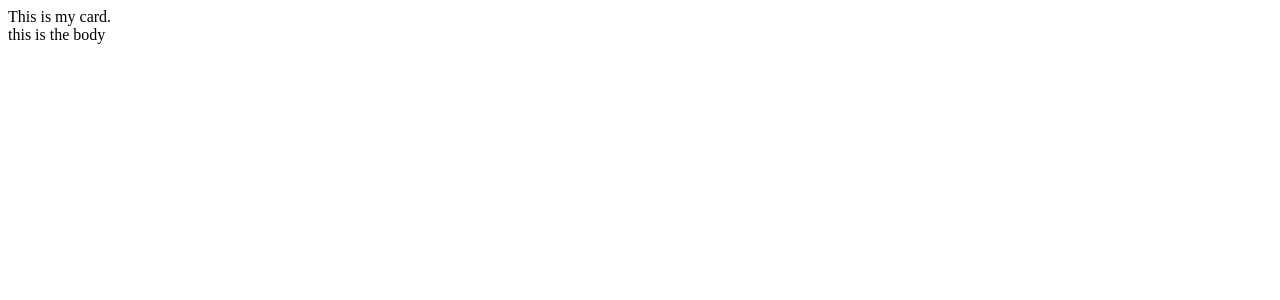
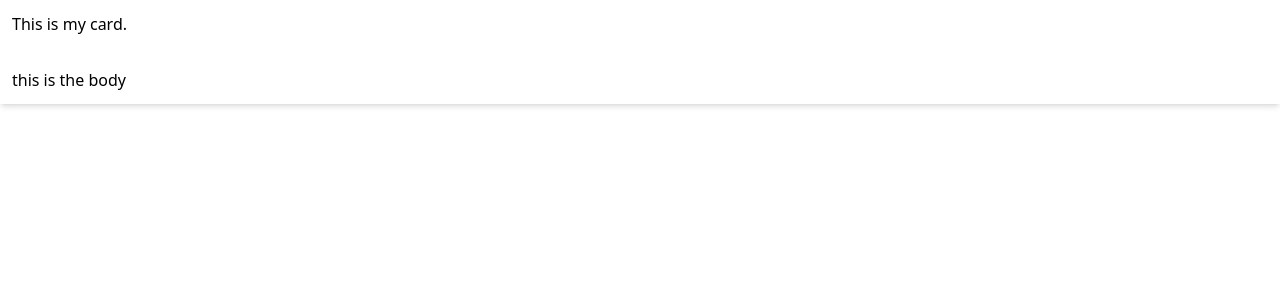
Before and after one commit to alexaraes/GFE-testimonial-card, a Next.js app: page / in a window 1280 px wide. Shown: the top 300 px of the page. Built offline with nearby package versions, Linux system fonts and the light colour scheme.

Commit message:
added new files

```diff
--- a/css/style.css
+++ /dev/null
@@ -1,31 +0,0 @@
-/* Put any custom CSS styles here.  */
-/* Be sure to delete the <style> tag in index.html if you want to use this stylesheet. */
-body {
-  margin: 0;
-  font-family: "Noto Sans", system-ui, -apple-system, BlinkMacSystemFont,
-    "Segoe UI", Roboto, Oxygen, Ubuntu, Cantarell, "Open Sans", "Helvetica Neue",
-    sans-serif;
-  min-height: 100vh;
-
-  -webkit-font-smoothing: antialiased;
-  -moz-osx-font-smoothing: grayscale;
-  text-rendering: optimizeLegibility;
-}
-
-* {
-  box-sizing: border-box;
-}
-
-.credits {
-  color: #777;
-  position: fixed;
-  bottom: 24px;
-  left: 24px;
-  font-size: 11px;
-  text-align: center;
-}
-
-.credits a {
-  color: #000;
-  font-weight: bold;
-}
--- a/index.html
+++ /dev/null
@@ -1,48 +0,0 @@
-<!DOCTYPE html>
-<html lang="en">
-  <!-- [Delete this comment] This file is the main file for the challenge. For the most part, you should be editing this file. -->
-  <head>
-    <meta charset="utf-8" />
-    <meta name="viewport" content="width=device-width, initial-scale=1" />
-    <title>GreatFrontEnd Projects</title>
-    <link rel="preconnect" href="https://fonts.googleapis.com" />
-    <link rel="preconnect" href="https://fonts.gstatic.com" crossorigin />
-    <link
-      href="https://fonts.googleapis.com/css2?family=Noto+Sans:ital,wght@0,100..900;1,100..900&display=swap"
-      rel="stylesheet"
-    />
-    <link href="./output.css" rel="stylesheet">
-    <link rel="icon" href="img/favicon.ico" sizes="any" />
-    <style>
-      /* You may write styles inside this <style> tag or within `css/style.css`. */
-    </style>
-  </head>
-  <body>
-    <!-- Add your site or application content here -->
-    <h1 class="text-5xl text-center font-semibold pt-20">
-      Hello world! Write your content here.
-    </h1>
-
-    <!-- Sarah Dole
-      @sarahdole
-      I've been searching for high-quality abstract images for my design projects,
-      and I'm thrilled to have found this platform. The variety and depth of creativity are astounding!
-    -->
-
-    <!-- Attribute this challenge to yourself! -->
-    <div class="credits" data-gfe-screenshot-exclude="true">
-      A challenge by
-      <a
-        href="https://www.greatfrontend.com/projects?ref=challenges"
-        target="_blank"
-        >GreatFrontEnd Projects</a
-      >. Built by
-      <a
-        href="https://www.greatfrontend.com/projects/u/username"
-        target="_blank"
-        >Your Name</a
-      >.
-    </div>
-    <script src="js/index.js"></script>
-  </body>
-</html>
--- a/package.json
+++ b/package.json
@@ -13,6 +13,8 @@
   "devDependencies": {
     "@types/node": "20.14.2",
     "@types/react": "^18.3.3",
+    "autoprefixer": "^10.4.19",
+    "postcss": "^8.4.38",
     "tailwindcss": "^3.4.4",
     "typescript": "^5.4.5"
   }
--- /dev/null
+++ b/postcss.config.js
@@ -0,0 +1,6 @@
+module.exports = {
+  plugins: {
+    tailwindcss: {},
+    autoprefixer: {},
+  },
+}
--- a/src/app/layout.tsx
+++ b/src/app/layout.tsx
@@ -1,3 +1,5 @@
+import "../styles/globals.css";
+
 export default function RootLayout({
     children,
   }: {
--- a/src/app/page.tsx
+++ b/src/app/page.tsx
@@ -2,7 +2,7 @@ import Card from '../components/Card';
 
 export default function Page() {
     return (
-        <div className="flex">
+        <div>
             <Card
                 body="this is the body"
             />
--- a/src/components/Card.tsx
+++ b/src/components/Card.tsx
@@ -6,7 +6,7 @@ interface CardProps {
 
 const Card = ({ body }: CardProps) => {
     return (
-        <div className="flex flex-col">
+        <div className="flex flex-col p-3 space-y-8 shadow-md">
             <div>This is my card.</div>
             <div>{body}</div>
         </div>
--- a/tailwind.config.js
+++ b/tailwind.config.js
@@ -1,6 +1,6 @@
 /** @type {import('tailwindcss').Config} */
 module.exports = {
-  content: ["./src/**/*.{html,js}"],
+  content: ["./src/**/*.{js,ts,jsx,tsx,mdx}"],
   theme: {
     extend: {},
   },
```
Also changed, not shown: src/styles/globals.css (renamed from src/input.css), 1 other file (tests, documents, lock files or other folders).
